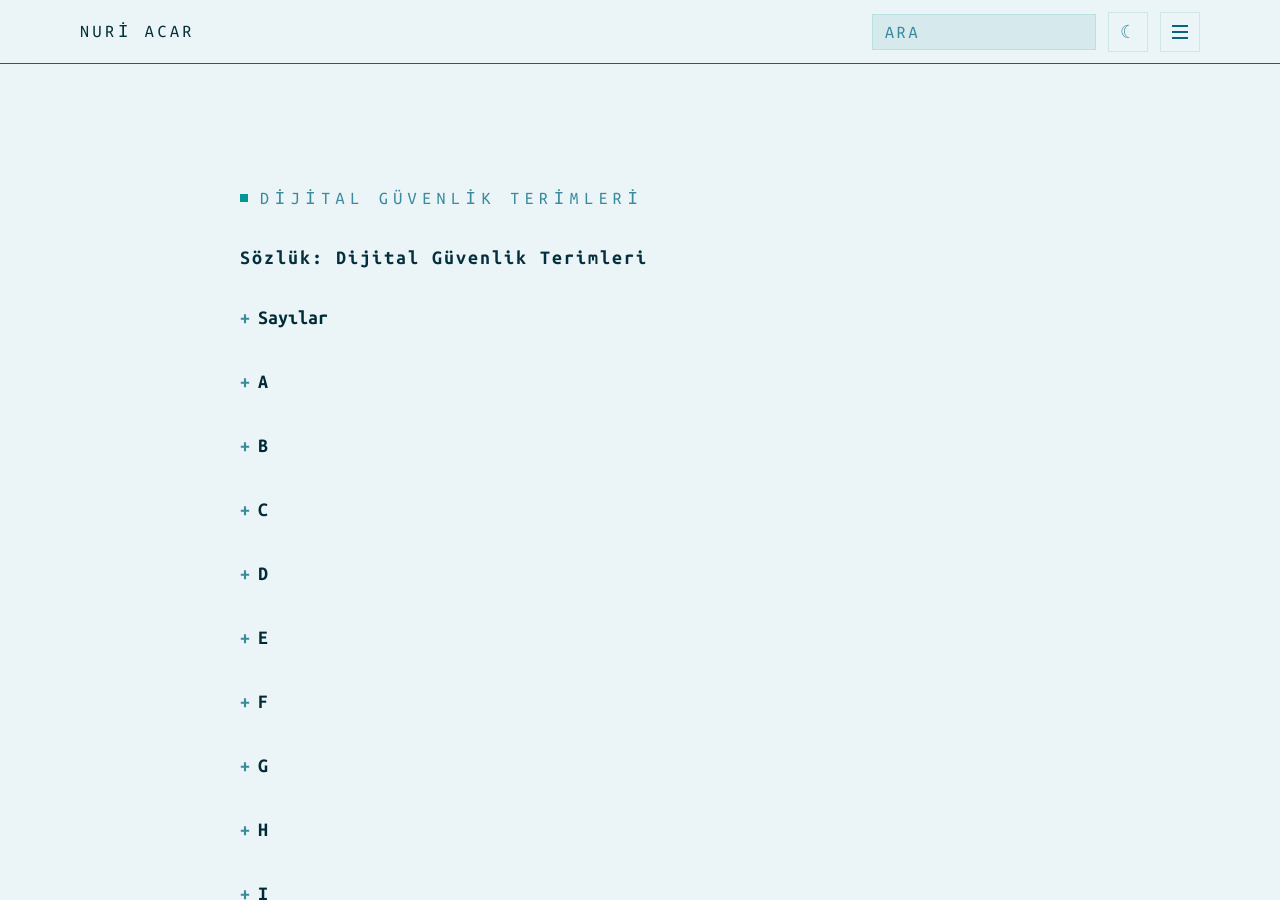
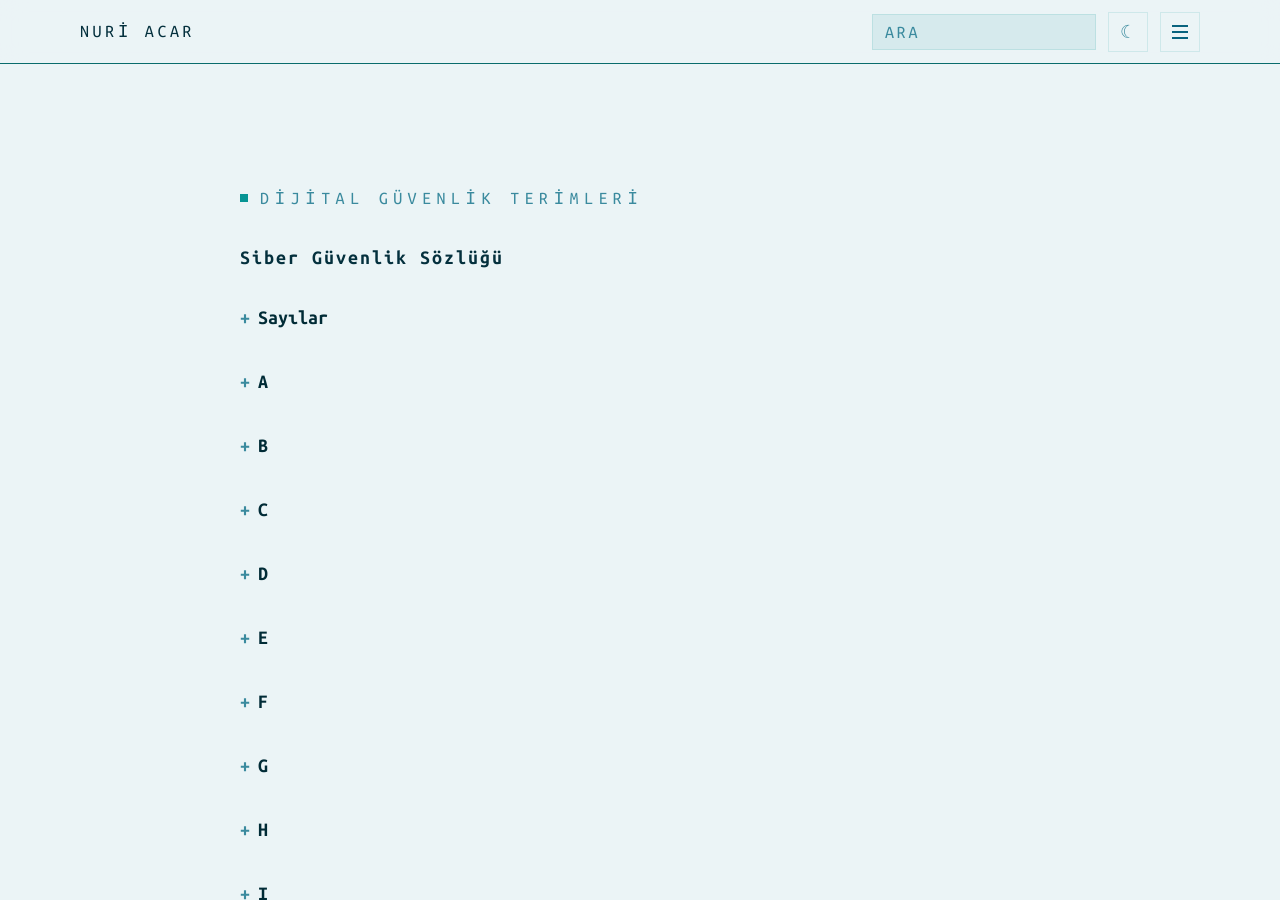
Before and after one commit to nuriacar/nuriacar.github.io, a Jekyll site: the page built from sozluk.md, in a window 1280 px wide and 900 px high. Built offline with Jekyll 4.4.1, drawn with Linux system fonts in a browser that asks for light colours; some web fonts are replaced.

Commit message:
sozluk: başlık 'Siber Güvenlik Sözlüğü' oldu

```diff
--- a/sozluk.md
+++ b/sozluk.md
@@ -1,6 +1,6 @@
 ---
 layout: project
-title: "Sözlük: Dijital Güvenlik Terimleri"
+title: "Siber Güvenlik Sözlüğü"
 nav_title: Sözlük
 permalink: /sozluk/
 eyebrow: dijital güvenlik terimleri
```
